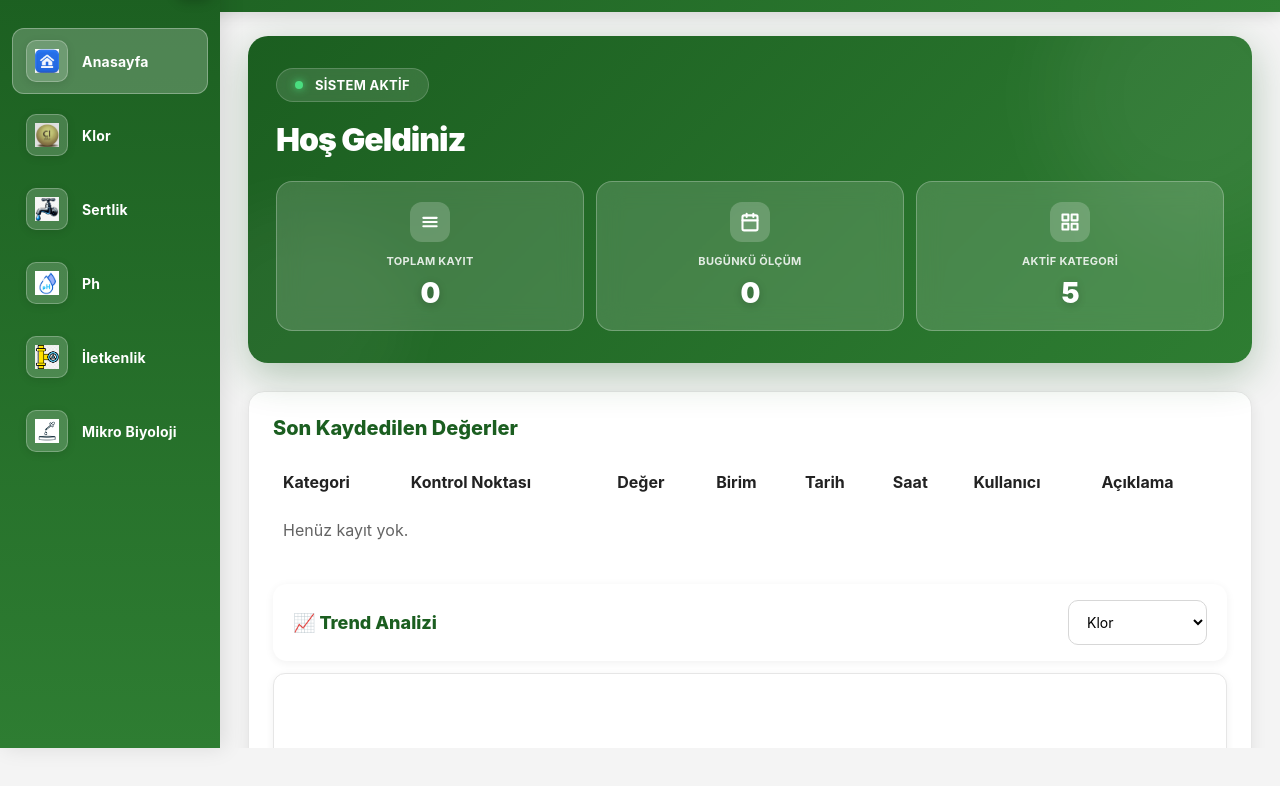
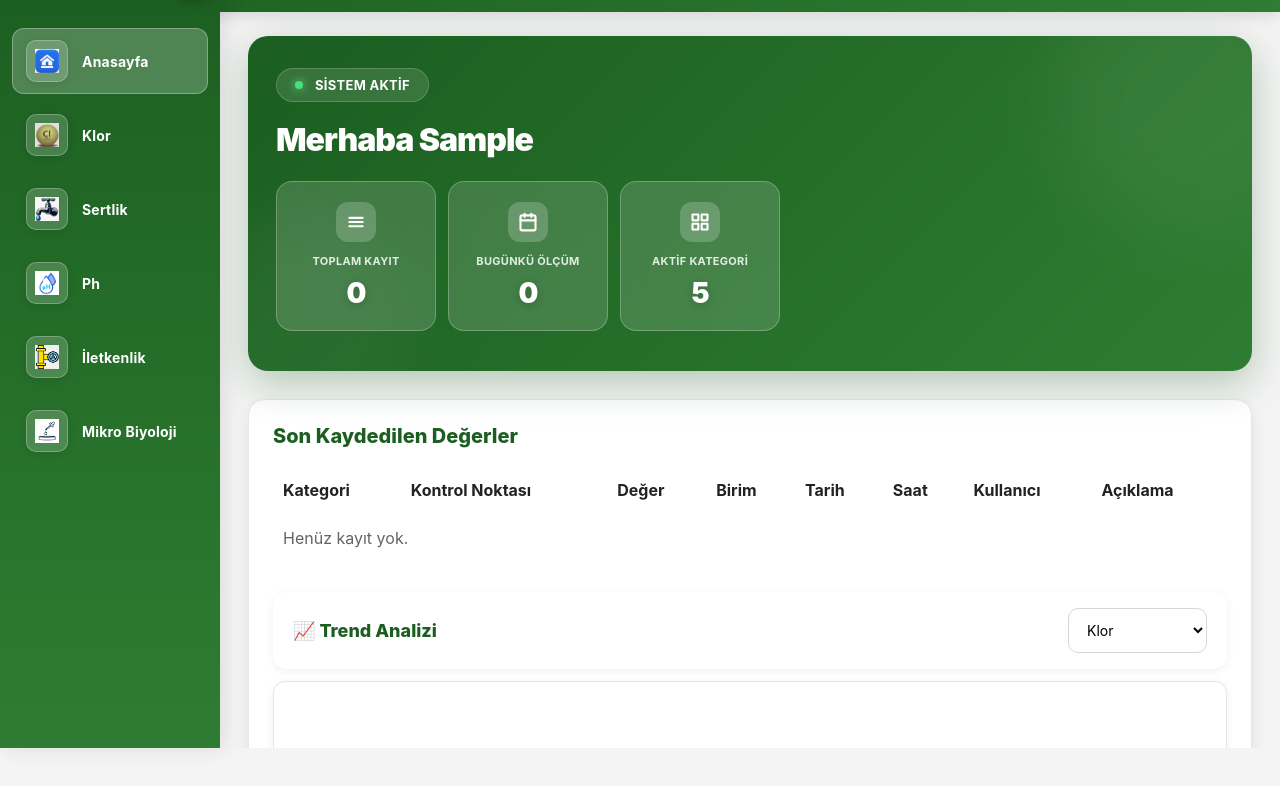
Before and after one commit to rolfezomi/g_portalv1.1, a plain HTML site: page g_portal-main/index.html in a window 1280 px wide. Both pictures are taken after typing "Sample", "Sample123" into the empty fields and a click on the button "Giriş Yap". Shown: the part 52-838 px from the top of the page. Drawn offline with nearby package versions, Linux system fonts and the light colour scheme.

Commit message:
Add username to welcome and swipeable stats

```diff
--- a/g_portal-main/index.html
+++ b/g_portal-main/index.html
@@ -126,14 +126,17 @@
               <span style="color:#fff; font-size:13px; font-weight:700; letter-spacing:0.3px;">SİSTEM AKTİF</span>
             </div>
 
-            <h1 style="margin:0 0 24px; color:#fff; font-size:32px; font-weight:900; letter-spacing:-1px; line-height:1.1;">
-              Hoş Geldiniz
+            <h1 id="welcome-title" style="margin:0 0 24px; color:#fff; font-size:32px; font-weight:900; letter-spacing:-1px; line-height:1.1;">
+              Merhaba
             </h1>
 
             <!-- İstatistik Kartları -->
-            <div style="display:grid; grid-template-columns:repeat(3, 1fr); gap:12px;">
+            <div style="display:flex; gap:12px; overflow-x:auto; -webkit-overflow-scrolling:touch; padding-bottom:8px; scrollbar-width:none; -ms-overflow-style:none;">
+              <style>
+                div::-webkit-scrollbar { display: none; }
+              </style>
               <!-- Toplam Kayıt -->
-              <div style="background:rgba(255,255,255,0.15); backdrop-filter:blur(12px); padding:20px 16px; border-radius:16px; border:1px solid rgba(255,255,255,0.25); transition:all 0.3s ease; cursor:pointer;" onmouseover="this.style.background='rgba(255,255,255,0.2)'; this.style.transform='translateY(-4px)'" onmouseout="this.style.background='rgba(255,255,255,0.15)'; this.style.transform='translateY(0)'">
+              <div style="background:rgba(255,255,255,0.15); backdrop-filter:blur(12px); padding:20px 16px; border-radius:16px; border:1px solid rgba(255,255,255,0.25); transition:all 0.3s ease; cursor:pointer; flex:0 0 auto; min-width:160px;" onmouseover="this.style.background='rgba(255,255,255,0.2)'; this.style.transform='translateY(-4px)'" onmouseout="this.style.background='rgba(255,255,255,0.15)'; this.style.transform='translateY(0)'">
                 <div style="display:flex; align-items:center; justify-content:center; margin-bottom:12px;">
                   <div style="width:40px; height:40px; background:rgba(255,255,255,0.2); border-radius:12px; display:grid; place-items:center;">
                     <svg width="20" height="20" viewBox="0 0 24 24" fill="none" stroke="#fff" stroke-width="2.5" stroke-linecap="round" stroke-linejoin="round">
@@ -146,7 +149,7 @@
               </div>
 
               <!-- Bugünkü Ölçüm -->
-              <div style="background:rgba(255,255,255,0.15); backdrop-filter:blur(12px); padding:20px 16px; border-radius:16px; border:1px solid rgba(255,255,255,0.25); transition:all 0.3s ease; cursor:pointer;" onmouseover="this.style.background='rgba(255,255,255,0.2)'; this.style.transform='translateY(-4px)'" onmouseout="this.style.background='rgba(255,255,255,0.15)'; this.style.transform='translateY(0)'">
+              <div style="background:rgba(255,255,255,0.15); backdrop-filter:blur(12px); padding:20px 16px; border-radius:16px; border:1px solid rgba(255,255,255,0.25); transition:all 0.3s ease; cursor:pointer; flex:0 0 auto; min-width:160px;" onmouseover="this.style.background='rgba(255,255,255,0.2)'; this.style.transform='translateY(-4px)'" onmouseout="this.style.background='rgba(255,255,255,0.15)'; this.style.transform='translateY(0)'">
                 <div style="display:flex; align-items:center; justify-content:center; margin-bottom:12px;">
                   <div style="width:40px; height:40px; background:rgba(255,255,255,0.2); border-radius:12px; display:grid; place-items:center;">
                     <svg width="20" height="20" viewBox="0 0 24 24" fill="none" stroke="#fff" stroke-width="2.5" stroke-linecap="round" stroke-linejoin="round">
@@ -162,7 +165,7 @@
               </div>
 
               <!-- Aktif Kategori -->
-              <div style="background:rgba(255,255,255,0.15); backdrop-filter:blur(12px); padding:20px 16px; border-radius:16px; border:1px solid rgba(255,255,255,0.25); transition:all 0.3s ease; cursor:pointer;" onmouseover="this.style.background='rgba(255,255,255,0.2)'; this.style.transform='translateY(-4px)'" onmouseout="this.style.background='rgba(255,255,255,0.15)'; this.style.transform='translateY(0)'">
+              <div style="background:rgba(255,255,255,0.15); backdrop-filter:blur(12px); padding:20px 16px; border-radius:16px; border:1px solid rgba(255,255,255,0.25); transition:all 0.3s ease; cursor:pointer; flex:0 0 auto; min-width:160px;" onmouseover="this.style.background='rgba(255,255,255,0.2)'; this.style.transform='translateY(-4px)'" onmouseout="this.style.background='rgba(255,255,255,0.15)'; this.style.transform='translateY(0)'">
                 <div style="display:flex; align-items:center; justify-content:center; margin-bottom:12px;">
                   <div style="width:40px; height:40px; background:rgba(255,255,255,0.2); border-radius:12px; display:grid; place-items:center;">
                     <svg width="20" height="20" viewBox="0 0 24 24" fill="none" stroke="#fff" stroke-width="2.5" stroke-linecap="round" stroke-linejoin="round">
--- a/g_portal-main/script.js
+++ b/g_portal-main/script.js
@@ -189,6 +189,13 @@ function updateStatistics(){
     const today = new Date().toISOString().slice(0,10);
     const todayCount = allRecords.filter(r => r.date === today).length;
     todayEl.textContent = todayCount;
+  }
+
+  // Kullanıcı adını başlığa ekle
+  const welcomeTitle = document.getElementById('welcome-title');
+  const username = localStorage.getItem('username');
+  if(welcomeTitle && username){
+    welcomeTitle.textContent = `Merhaba ${username}`;
   }
 }
 
```
